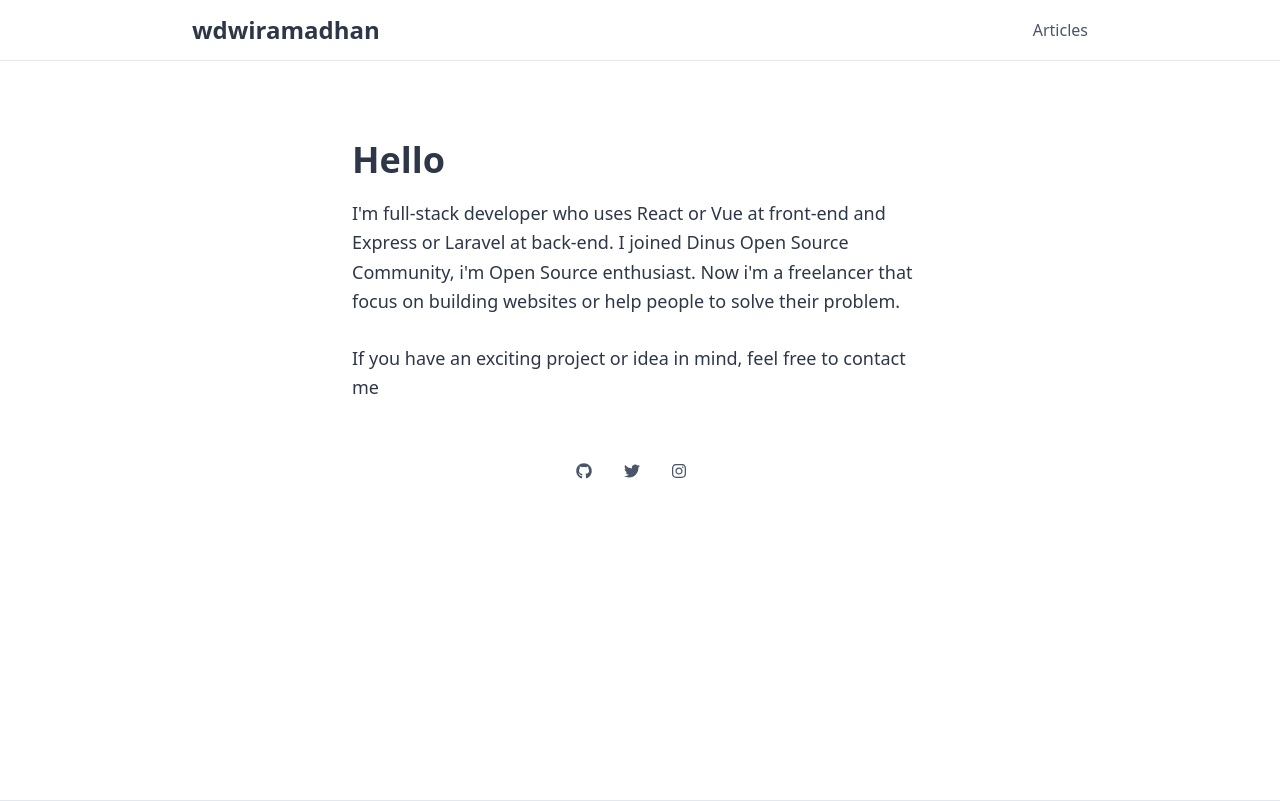
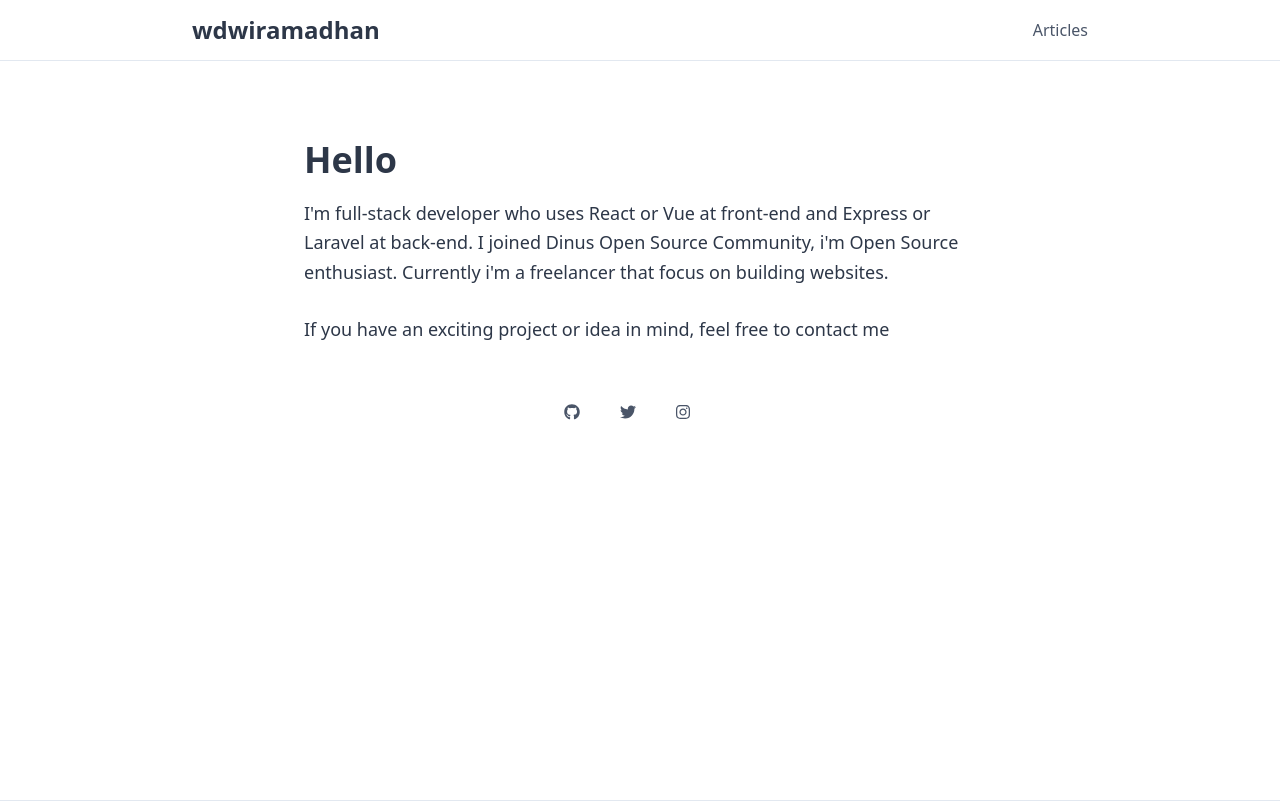
Before and after one commit to wdwiramadhan/wdwiramadhan, a Next.js app: page / in a window 1280 px wide. Built offline with nearby package versions, Linux system fonts and the light colour scheme.

Commit message:
change desc

```diff
--- a/pages/index.js
+++ b/pages/index.js
@@ -13,9 +13,9 @@ export default function Index() {
         </Head>
         <Header />
         <Container>
-          <div className="flex flex-col mx-auto max-w-xl">
+          <div className="flex flex-col mx-auto max-w-2xl">
             <p className="text-4xl font-bold text-gray-800 sm:mt-10 mt-3">Hello</p>
-            <p className="text-lg leading-relaxed mb-4 text-gray-800 mt-3">I'm full-stack developer who uses React or Vue at front-end and Express or Laravel at back-end. I joined Dinus Open Source Community, i'm Open Source enthusiast. Now i'm a freelancer that focus on building websites or help people to solve their problem.</p>
+            <p className="text-lg leading-relaxed mb-4 text-gray-800 mt-3">I'm full-stack developer who uses React or Vue at front-end and Express or Laravel at back-end. I joined Dinus Open Source Community, i'm Open Source enthusiast. Currently i'm a freelancer that focus on building websites.</p>
             <p className="text-lg leading-relaxed mb-4 text-gray-800 mt-3">If you have an exciting project or idea in mind, feel free to contact me</p>
             <Socmed/>
           </div>
```
